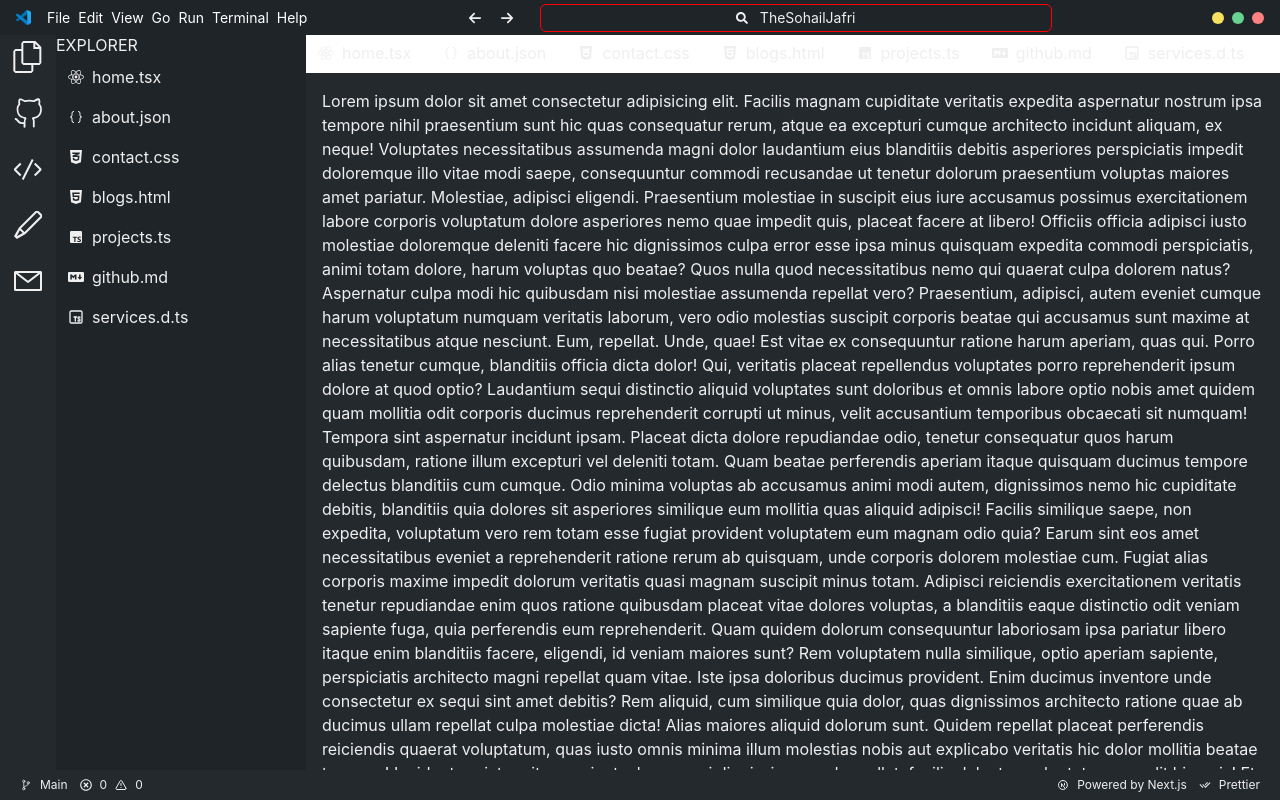
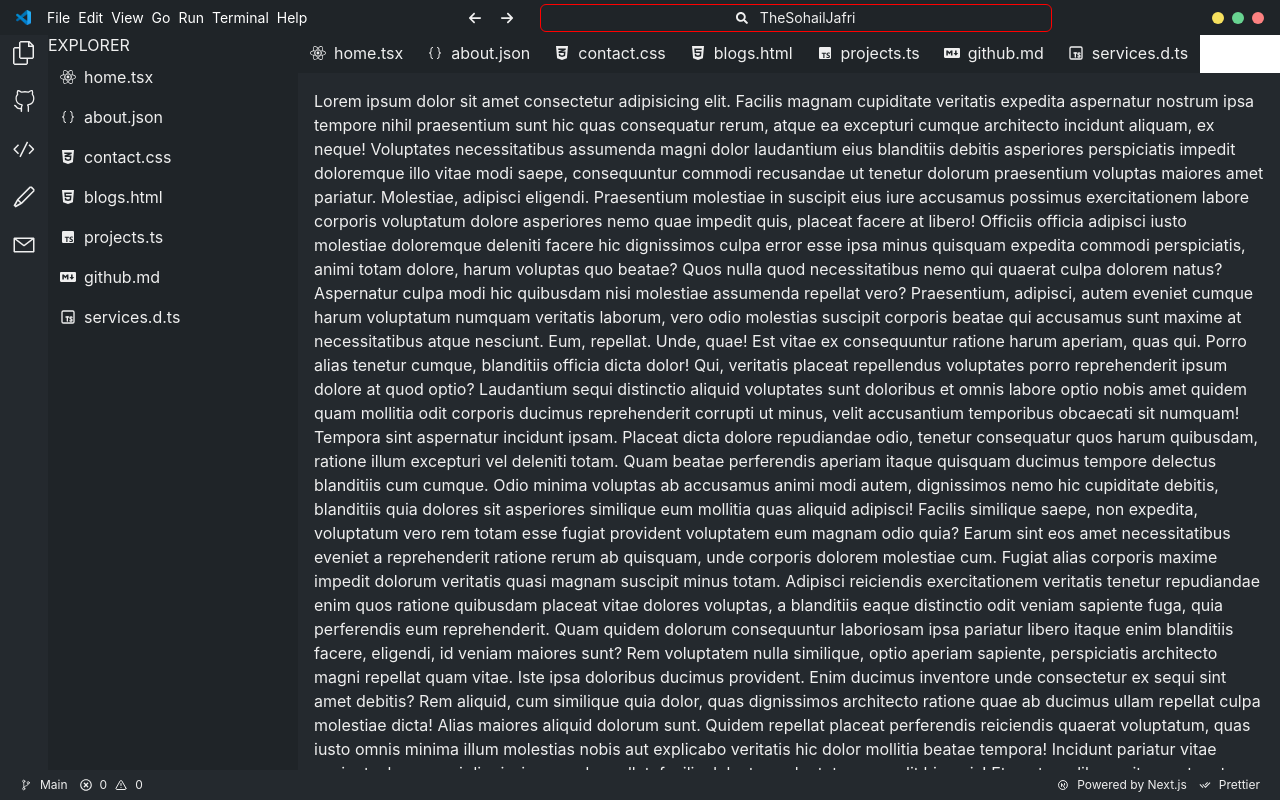
Before and after one commit to thesohailjafri/vs-code-potfolio, a Next.js app: page / in a window 1280 px wide. Built offline with nearby package versions, Linux system fonts and the light colour scheme.

Commit message:
chore: Update TabsBar layout and styling

```diff
--- a/src/components/layout/Explorer.tsx
+++ b/src/components/layout/Explorer.tsx
@@ -1,16 +1,5 @@
 import { openFileLinks } from '@/utils/default'
-import {
-  Accordion,
-  AccordionButton,
-  AccordionIcon,
-  AccordionItem,
-  AccordionPanel,
-  Box,
-  BoxProps,
-  HStack,
-  List,
-  Text,
-} from '@chakra-ui/react'
+import { Box, BoxProps, HStack, Link, List, Text } from '@chakra-ui/react'
 
 interface Props extends BoxProps {}
 
@@ -26,7 +15,17 @@ export default function Explorer({ ...props }: Props) {
       <Text>EXPLORER</Text>
       <List>
         {openFileLinks.map((link, index) => (
-          <HStack key={index} px={3} py={2} _hover={{ bgColor: 'gray.700' }}>
+          <HStack
+            key={index}
+            as={Link}
+            href={link.href}
+            px={3}
+            py={2}
+            _hover={{
+              bgColor: 'primary.explorerHoverBg',
+              textDecoration: 'none',
+            }}
+          >
             <link.icon width={'1'} />
             <Text>{link.title}</Text>
           </HStack>
--- a/src/components/layout/Sidebar.tsx
+++ b/src/components/layout/Sidebar.tsx
@@ -1,4 +1,5 @@
-import { Box, BoxProps, Icon, Stack } from '@chakra-ui/react'
+import { getPath } from '@/utils/default'
+import { Box, BoxProps, Icon, Link, Stack } from '@chakra-ui/react'
 import { title } from 'process'
 import {
   VscFiles,
@@ -12,18 +13,23 @@ interface Props extends BoxProps {}
 
 export default function SideBar({ ...props }: Props) {
   return (
-    <Box maxW={14} width={'10%'} bgColor={'primary.sideBarBg'} {...props}>
+    <Box width={12} bgColor={'primary.sideBarBg'} {...props}>
       <Stack>
         {links.map((link, index) => (
-          <Box key={index} px={3} py={2} _hover={{ bgColor: 'gray.700' }}>
-            {/* <Icon as={VscFiles} /> */}
+          <Link
+            key={index}
+            href={link.href}
+            px={3}
+            py={2}
+            _hover={{ bgColor: 'gray.700' }}
+          >
             <link.icon
               style={{
                 width: '100%',
                 height: 'auto',
               }}
             />
-          </Box>
+          </Link>
         ))}
       </Stack>
     </Box>
@@ -34,21 +40,26 @@ const links = [
   {
     icon: VscFiles,
     title: 'Files',
+    href: getPath.home,
   },
   {
     icon: VscGithubAlt,
     title: 'Github',
+    href: getPath.github,
   },
   {
     icon: VscCode,
     title: 'Code',
+    href: getPath.projects,
   },
   {
     icon: VscEdit,
     title: 'Edit',
+    href: getPath.about,
   },
   {
     icon: VscMail,
     title: 'Mail',
+    href: getPath.contact,
   },
 ]
--- a/src/components/layout/TabsBar.tsx
+++ b/src/components/layout/TabsBar.tsx
@@ -1,26 +1,25 @@
 import { openFileLinks } from '@/utils/default'
-import { Box, BoxProps, HStack, Text } from '@chakra-ui/react'
-
+import { Box, BoxProps, HStack, Text, Link } from '@chakra-ui/react'
 interface Props extends BoxProps {}
 
 export default function TabsBar({ ...props }: Props) {
   return (
     <Box position={'relative'}>
-      <Box
-        position={'absolute'}
-        width={'full'}
-        overflowX={'auto'}
-        bgColor={'primary.tabsBarBg'}
-        {...props}
-      >
-        <HStack height={10} flexShrink={0}>
+      <Box position={'absolute'} width={'full'} overflowX={'auto'} {...props}>
+        <HStack height={10} flexShrink={0} spacing={0}>
           {openFileLinks.map((link, index) => (
             <HStack
               key={index}
+              as={Link}
+              href={link.href}
               px={3}
               py={2}
-              _hover={{ bgColor: 'gray.700' }}
               flexShrink={0}
+              bgColor={'primary.tabsBg'}
+              _hover={{
+                bgColor: 'primary.tabActiveBg',
+                textDecoration: 'none',
+              }}
             >
               <link.icon
                 style={{
--- a/src/styles/theme.ts
+++ b/src/styles/theme.ts
@@ -4,6 +4,22 @@ import { githubDarkTheme } from './themes'
 import { ColorName } from '@/types/global'
 
 const theme = {
+  styles: {
+    global: () => ({
+      '::-webkit-scrollbar': {
+        width: '10px',
+        height: '10px',
+      },
+      /* Track */
+      '::-webkit-scrollbar-track': {
+        background: 'primary.scrollbarTrackBg',
+      },
+      /* Handle */
+      '::-webkit-scrollbar-thumb': {
+        background: 'primary.scrollbarThumbBg',
+      },
+    }),
+  },
   config: {
     initialColorMode: 'system', // see https://chakra-ui.com/docs/styled-system/color-mode
     useSystemColorMode: true,
--- a/src/styles/themes.ts
+++ b/src/styles/themes.ts
@@ -10,6 +10,8 @@ export const githubDarkTheme: AppTheme = {
       textColor: '#efefef',
       accentColor: '#f9826c',
       titleBarBg: '#1f2428',
+      titleSearchBg: '#24292e',
+      titleSearchBorder: '#1f2428',
       sideBarBg: '#24292e',
       sideBarHoverBg: '#1f2428',
       explorerBg: '#1f2428',
@@ -21,9 +23,9 @@ export const githubDarkTheme: AppTheme = {
       tabBorder: '#24292e',
       bottomBarBg: '#24292e',
       bottomBarBorder: '#1b1f23',
+      bottomBarHoverBg: '#4f4f52',
       buttonBg: '#176f2c',
       buttonText: '#dcffe4',
-      bottomBarHoverBg: '#4f4f52',
       scrollbarTrackBg: '#24292e',
       scrollbarThumbBg: '#333536',
       articleBg: '#1f2428',
@@ -41,6 +43,8 @@ export const draculaTheme: AppTheme = {
       textColor: '#efefef',
       accentColor: '#bd93f9',
       titleBarBg: '#1e1f29',
+      titleSearchBg: '#282a36',
+      titleSearchBorder: '#282a36',
       sideBarBg: '#343746',
       sideBarHoverBg: '#3c3d51',
       explorerBg: '#21222c',
@@ -52,9 +56,9 @@ export const draculaTheme: AppTheme = {
       tabBorder: '#191a21',
       bottomBarBg: '#191a21',
       bottomBarBorder: '#191a21',
+      bottomBarHoverBg: '#4f4f52',
       buttonBg: '#44475a',
       buttonText: '#f8f8f2',
-      bottomBarHoverBg: '#4f4f52',
       scrollbarTrackBg: '#282a36',
       scrollbarThumbBg: '#454647',
       articleBg: '#21222c',
@@ -72,6 +76,8 @@ export const ayuDarkTheme: AppTheme = {
       textColor: '#efefef',
       accentColor: '#e6b450',
       titleBarBg: '#1f2428',
+      titleSearchBg: '#0a0e14',
+      titleSearchBorder: '#0a0e14',
       sideBarBg: '#0a0e14',
       sideBarHoverBg: '#00010a',
       explorerBg: '#0a0e14',
@@ -83,9 +89,9 @@ export const ayuDarkTheme: AppTheme = {
       tabBorder: 'transparent',
       bottomBarBg: '#0a0e14',
       bottomBarBorder: 'transparent',
+      bottomBarHoverBg: '#4f4f52',
       buttonBg: '#e6b450',
       buttonText: '#0a0e14',
-      bottomBarHoverBg: '#4f4f52',
       scrollbarTrackBg: '#0a0e14',
       scrollbarThumbBg: '#454647',
       articleBg: '#10121a',
@@ -103,6 +109,8 @@ export const ayuMirageTheme: AppTheme = {
       textColor: '#efefef',
       accentColor: '#e6b450',
       titleBarBg: '#1f2428',
+      titleSearchBg: '#1f2430',
+      titleSearchBorder: '#1f2430',
       sideBarBg: '#1f2430',
       sideBarHoverBg: '#191e2a',
       explorerBg: '#1f2430',
@@ -114,9 +122,9 @@ export const ayuMirageTheme: AppTheme = {
       tabBorder: 'transparent',
       bottomBarBg: '#1f2430',
       bottomBarBorder: 'transparent',
+      bottomBarHoverBg: '#4f4f52',
       buttonBg: '#e6b450',
       buttonText: '#1f2430',
-      bottomBarHoverBg: '#4f4f52',
       scrollbarTrackBg: '#1f2430',
       scrollbarThumbBg: '#454647',
       articleBg: '#252e3d',
@@ -134,6 +142,8 @@ export const nordTheme: AppTheme = {
       textColor: '#efefef',
       accentColor: '#88c0d0',
       titleBarBg: '#1f2428',
+      titleSearchBg: '#2e3440',
+      titleSearchBorder: '#2e3440',
       sideBarBg: '#2e3440',
       sideBarHoverBg: '#434c5e',
       explorerBg: '#2e3440',
@@ -145,9 +155,9 @@ export const nordTheme: AppTheme = {
       tabBorder: 'transparent',
       bottomBarBg: '#3b4252',
       bottomBarBorder: 'transparent',
+      bottomBarHoverBg: '#4f4f52',
       buttonBg: '#434c5e',
       buttonText: '#d8dee9',
-      bottomBarHoverBg: '#4f4f52',
       scrollbarTrackBg: '#2e3440',
       scrollbarThumbBg: '#454647',
       articleBg: '#363f50',
@@ -165,6 +175,8 @@ export const nightOwlTheme: AppTheme = {
       textColor: '#89a4bb',
       accentColor: 'rgb(95, 126, 151)',
       titleBarBg: '#011627',
+      titleSearchBg: '#011627',
+      titleSearchBorder: '#011627',
       sideBarBg: '#011627',
       sideBarHoverBg: '#0e293f',
       explorerBg: '#011627',
@@ -176,9 +188,9 @@ export const nightOwlTheme: AppTheme = {
       tabBorder: 'rgb(39, 43, 59)',
       bottomBarBg: '#011627',
       bottomBarBorder: '#262a39',
+      bottomBarHoverBg: '#1b222f',
       buttonBg: 'rgb(95, 126, 151)',
       buttonText: '#fff',
-      bottomBarHoverBg: '#1b222f',
       scrollbarTrackBg: '#011627',
       scrollbarThumbBg: '#043254',
       articleBg: '#031d33',
--- a/src/utils/default.ts
+++ b/src/utils/default.ts
@@ -3,33 +3,50 @@ import { FaCss3Alt, FaHtml5, FaMarkdown, FaReact } from 'react-icons/fa6'
 import { TbBrandTypescript } from 'react-icons/tb'
 import { VscJson } from 'react-icons/vsc'
 
+export class getPath {
+  static home = '/'
+  static about = '/about'
+  static contact = '/contact'
+  static blogs = '/blogs'
+  static projects = '/projects'
+  static github = '/github'
+  static services = '/services'
+}
+
 export const openFileLinks = [
   {
     title: 'home.tsx',
     icon: FaReact,
+    href: getPath.home,
   },
   {
     title: 'about.json',
     icon: VscJson,
+    href: getPath.about,
   },
   {
     title: 'contact.css',
     icon: FaCss3Alt,
+    href: getPath.contact,
   },
   {
     title: 'blogs.html',
     icon: FaHtml5,
+    href: getPath.blogs,
   },
   {
     title: 'projects.ts',
     icon: BiLogoTypescript,
+    href: getPath.projects,
   },
   {
     title: 'github.md',
     icon: FaMarkdown,
+    href: getPath.github,
   },
   {
     title: 'services.d.ts',
     icon: TbBrandTypescript,
+    href: getPath.services,
   },
 ]
```
Also changed, not shown: src/app/projects/page.tsx (added, +11 -0 lines), src/app/services/page.tsx (added, +11 -0 lines), src/types/global.d.ts (+11 -1 lines).
